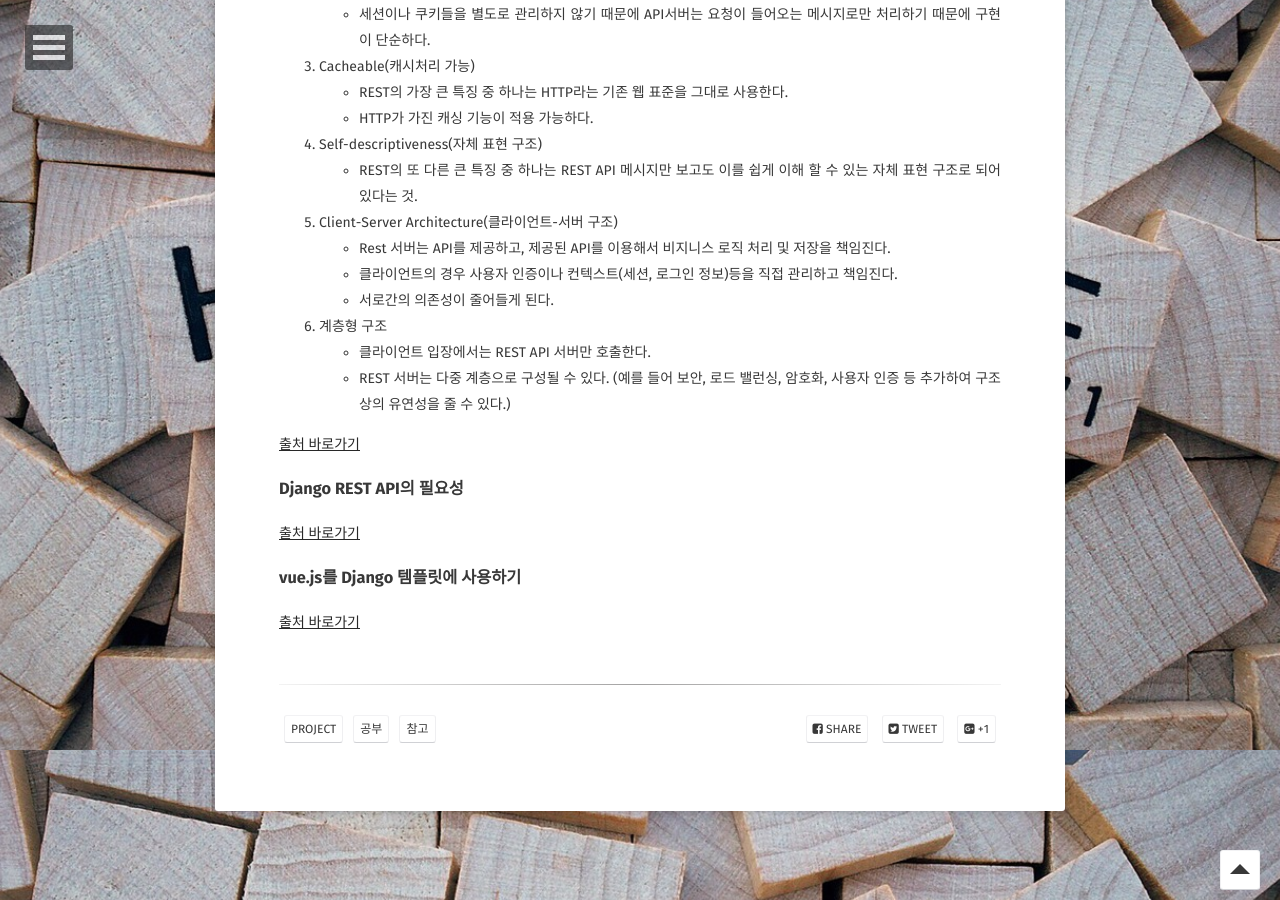
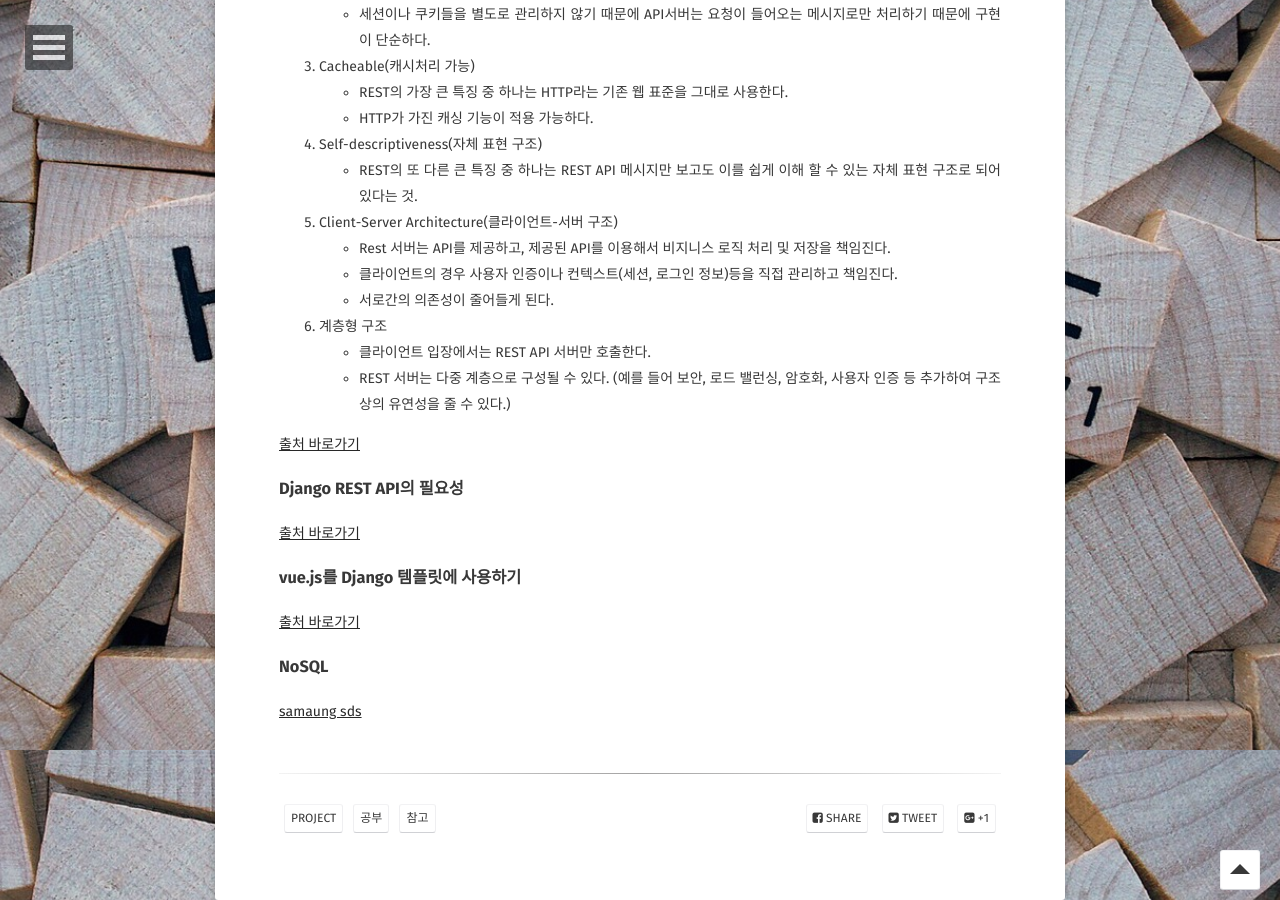
Before and after one commit to Jungjihyuk/JH_Life, a Jekyll site: the page built from _posts/2019-01-13-projectStudy.md, in a window 1280 px wide and 900 px high, scrolled down 4650 px. Built offline with Jekyll 4.4.1, drawn with Linux system fonts in a browser that asks for light colours; some web fonts are replaced; comment, search, counter and statistics services are not loaded.

Commit message:
projectStudy 추가

```diff
--- a/_posts/2019-01-13-projectStudy.md
+++ b/_posts/2019-01-13-projectStudy.md
@@ -171,3 +171,6 @@ Procedure는 함수 내에서 처리가 끝나지만 Function은 처리가 끝
 ### vue.js를 Django 템플릿에 사용하기
 
 [출처 바로가기](https://holywater-jeong.github.io/blog/vue-django)
+
+### NoSQL
+[samaung sds](https://www.samsungsds.com/global/ko/support/insights/1195843_2284.html)
```
